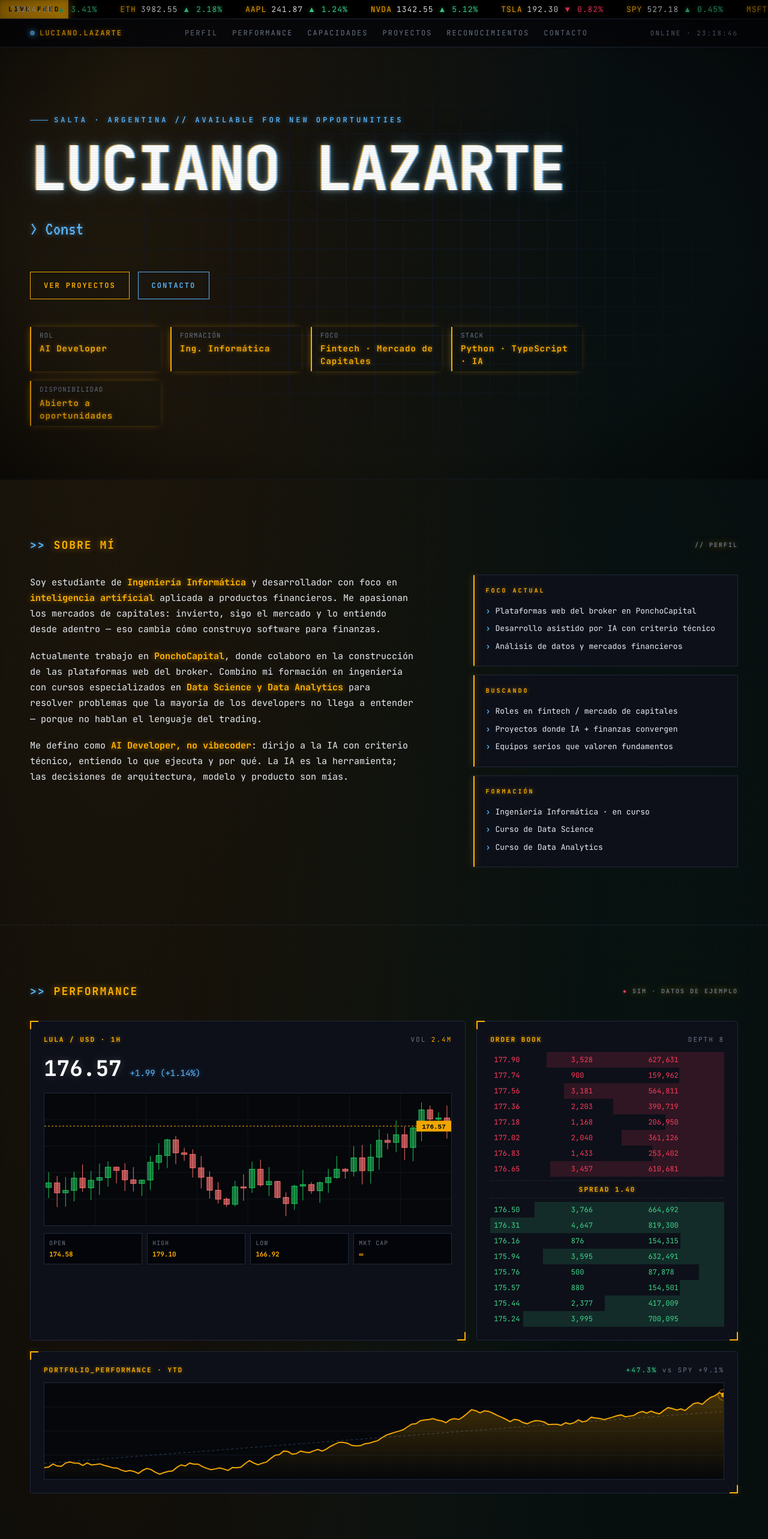
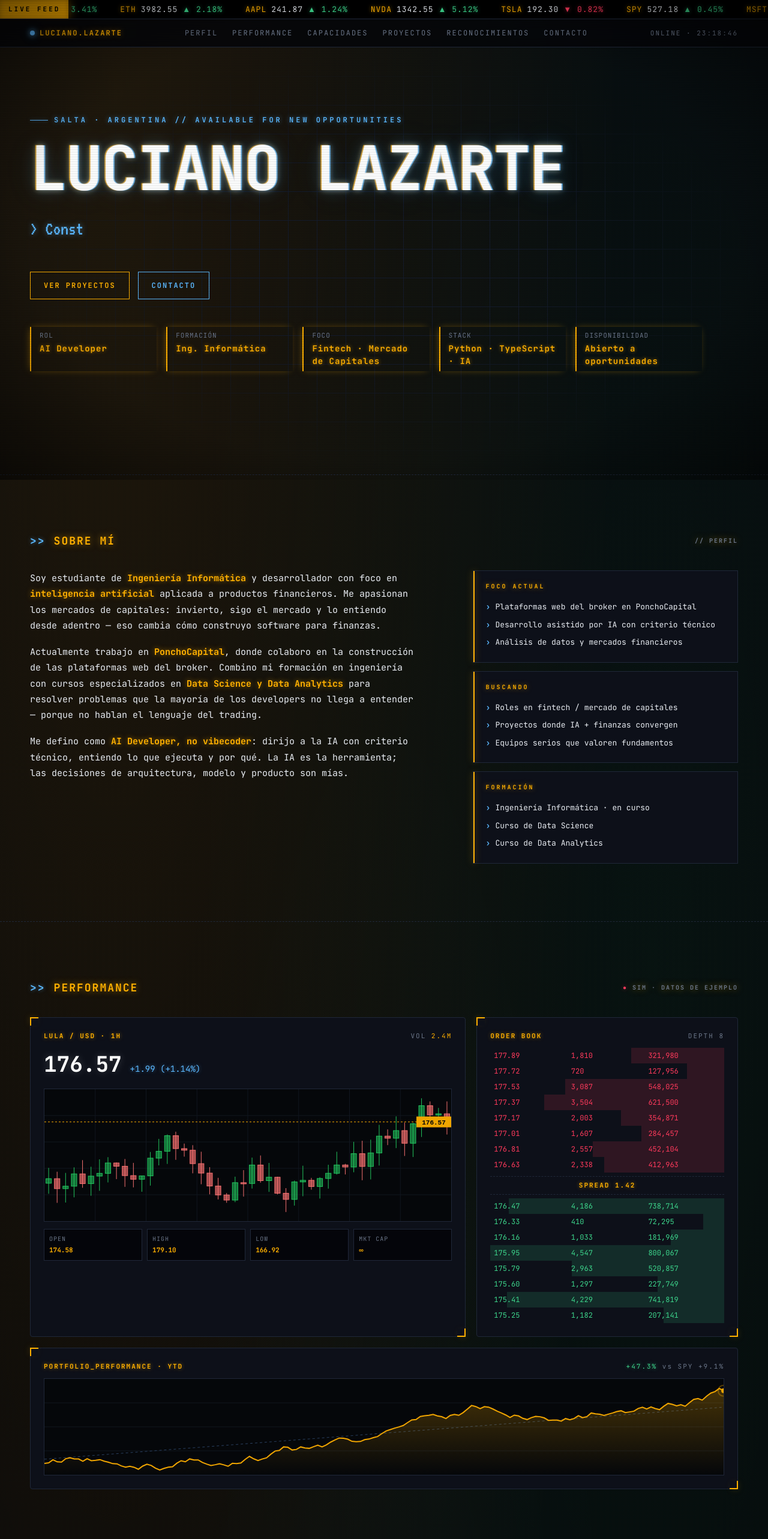
Before and after one commit to Jehp23/luciano-portfolio, a Next.js app: page / in a window 1280 px wide. Shown: the top 2566 px of the page at 60% size. Built offline with nearby package versions, Linux system fonts and the light colour scheme.

Commit message:
fix: polish ticker and hero layout

```diff
--- a/app/globals.css
+++ b/app/globals.css
@@ -132,8 +132,17 @@ a { color: inherit; text-decoration: none; }
   font-size: 11px; letter-spacing: 3px; flex-shrink: 0;
   box-shadow: 0 0 18px rgba(255,176,0,0.55), inset 0 0 8px rgba(0,0,0,0.25);
 }
+.ticker-viewport {
+  flex: 1;
+  min-width: 0;
+  height: 100%;
+  overflow: hidden;
+  display: flex;
+  align-items: center;
+}
 .ticker-track {
   display: flex; gap: 38px; white-space: nowrap; padding-left: 24px;
+  width: max-content;
   animation: scroll-ticker 60s linear infinite;
   font-size: 13px; letter-spacing: 1px;
 }
@@ -258,7 +267,7 @@ nav.main-nav .status { color: var(--dim); font-size: 11px; }
 }
 .btn.alt { color: var(--green); border-color: var(--green); }
 .btn.alt:hover { background: var(--green); color: #000; box-shadow: 0 0 24px var(--green-glow), inset 0 0 18px rgba(255,255,255,0.2); }
-.hero-meta { margin-top: 46px; display: grid; grid-template-columns: repeat(auto-fit,minmax(180px,1fr)); gap: 16px; max-width: 920px; }
+.hero-meta { margin-top: 46px; display: grid; grid-template-columns: repeat(5, minmax(0, 1fr)); gap: 16px; max-width: 1120px; }
 .hero-meta .cell { border-left: 2px solid var(--amber); padding: 6px 14px; font-size: 11px; letter-spacing: 1px; box-shadow: -2px 0 12px -4px var(--amber-glow); }
 .hero-meta .cell .label { color: var(--dim); display: block; margin-bottom: 4px; }
 .hero-meta .cell .val { color: var(--amber); font-size: 14px; font-weight: 700; text-shadow: 0 0 6px var(--amber-glow); }
@@ -394,6 +403,10 @@ footer { border-top: 1px solid var(--border); padding: 24px var(--section-gutter
 
 /* ============ RESPONSIVE ============ */
 @media (max-width: 900px) {
+  .hero-meta {
+    grid-template-columns: repeat(2, minmax(0, 1fr));
+  }
+
   .main-nav-inner {
     flex-wrap: wrap;
     justify-content: center;
--- a/components/MarketPanel.tsx
+++ b/components/MarketPanel.tsx
@@ -4,6 +4,24 @@ import { useEffect, useRef, useState } from "react";
 
 interface Candle {
   o: number; h: number; l: number; c: number;
+}
+
+interface OrderLevel {
+  p: number;
+  s: number;
+}
+
+interface OrderBook {
+  asks: OrderLevel[];
+  bids: OrderLevel[];
+}
+
+const INTEGER_FORMATTER = new Intl.NumberFormat("en-US", {
+  maximumFractionDigits: 0,
+});
+
+function formatInteger(value: number) {
+  return INTEGER_FORMATTER.format(value);
 }
 
 function initCandles(): Candle[] {
@@ -103,7 +121,8 @@ function drawLineChart(canvas: HTMLCanvasElement, series: number[]) {
     ctx.beginPath(); ctx.moveTo(0, i * H / 4); ctx.lineTo(W, i * H / 4); ctx.stroke();
   }
 
-  const max = Math.max(...series), min = Math.min(...series);
+  const max = Math.max(...series);
+  const min = Math.min(...series);
   const yy = (v: number) => H - ((v - min) / (max - min || 1)) * H * 0.85 - H * 0.05;
 
   ctx.strokeStyle = "#2a4060";
@@ -153,7 +172,8 @@ function drawLineChart(canvas: HTMLCanvasElement, series: number[]) {
   });
   ctx.stroke();
 
-  const lx = W, ly = yy(series[series.length - 1]);
+  const lx = W;
+  const ly = yy(series[series.length - 1]);
   ctx.fillStyle = "#f0a500";
   ctx.beginPath(); ctx.arc(lx, ly, 4, 0, Math.PI * 2); ctx.fill();
   ctx.strokeStyle = "rgba(240,165,0,0.35)";
@@ -162,13 +182,31 @@ function drawLineChart(canvas: HTMLCanvasElement, series: number[]) {
   ctx.stroke();
 }
 
-function buildOrderBook(mid: number) {
-  const asks: { p: number; s: number }[] = [];
-  const bids: { p: number; s: number }[] = [];
+function seededNoise(seed: number) {
+  const x = Math.sin(seed * 12.9898) * 43758.5453;
+  return x - Math.floor(x);
+}
+
+function buildOrderBook(mid: number): OrderBook {
+  const asks: OrderLevel[] = [];
+  const bids: OrderLevel[] = [];
+
   for (let i = 0; i < 8; i++) {
-    asks.push({ p: mid + 0.05 + i * 0.18 + Math.random() * 0.05, s: Math.floor(Math.random() * 4500 + 200) });
-    bids.push({ p: mid - 0.05 - i * 0.18 - Math.random() * 0.05, s: Math.floor(Math.random() * 4500 + 200) });
+    const askNoise = seededNoise(mid * 10 + i + 1);
+    const bidNoise = seededNoise(mid * 20 + i + 1);
+    const askSizeNoise = seededNoise(mid * 30 + i + 1);
+    const bidSizeNoise = seededNoise(mid * 40 + i + 1);
+
+    asks.push({
+      p: mid + 0.05 + i * 0.18 + askNoise * 0.05,
+      s: Math.floor(askSizeNoise * 4500 + 200),
+    });
+    bids.push({
+      p: mid - 0.05 - i * 0.18 - bidNoise * 0.05,
+      s: Math.floor(bidSizeNoise * 4500 + 200),
+    });
   }
+
   return { asks, bids };
 }
 
@@ -182,7 +220,7 @@ export default function MarketPanel() {
   const [delta, setDelta] = useState({ text: "+12.84 (+7.36%)", up: true });
   const [high, setHigh] = useState("189.12");
   const [low, setLow] = useState("172.30");
-  const [orderBook, setOrderBook] = useState(() => buildOrderBook(187.42));
+  const [orderBook, setOrderBook] = useState<OrderBook>(() => buildOrderBook(187.42));
 
   useEffect(() => {
     const candleCanvas = candleCanvasRef.current;
@@ -286,7 +324,7 @@ export default function MarketPanel() {
             <span>DEPTH 8</span>
           </div>
           <div className="order-book">
-            {orderBook && (() => {
+            {(() => {
               const { asks, bids } = orderBook;
               const maxS = Math.max(...asks.map((a) => a.s), ...bids.map((b) => b.s));
               const spread = asks[asks.length - 1]?.p - bids[0]?.p;
@@ -295,8 +333,8 @@ export default function MarketPanel() {
                   {[...asks].reverse().map((a, i) => (
                     <div key={`ask-${i}`} className="ob-row ask">
                       <span>{a.p.toFixed(2)}</span>
-                      <span>{a.s.toLocaleString()}</span>
-                      <span>{(a.p * a.s).toLocaleString(undefined, { maximumFractionDigits: 0 })}</span>
+                      <span>{formatInteger(a.s)}</span>
+                      <span>{formatInteger(a.p * a.s)}</span>
                       <div className="ob-bar" style={{ width: `${(a.s / maxS) * 100}%` }} />
                     </div>
                   ))}
@@ -304,8 +342,8 @@ export default function MarketPanel() {
                   {bids.map((b, i) => (
                     <div key={`bid-${i}`} className="ob-row bid">
                       <span>{b.p.toFixed(2)}</span>
-                      <span>{b.s.toLocaleString()}</span>
-                      <span>{(b.p * b.s).toLocaleString(undefined, { maximumFractionDigits: 0 })}</span>
+                      <span>{formatInteger(b.s)}</span>
+                      <span>{formatInteger(b.p * b.s)}</span>
                       <div className="ob-bar" style={{ width: `${(b.s / maxS) * 100}%` }} />
                     </div>
                   ))}
--- a/components/Ticker.tsx
+++ b/components/Ticker.tsx
@@ -25,10 +25,12 @@ export default function Ticker() {
   return (
     <div className="ticker">
       <div className="ticker-label">LIVE FEED</div>
-      <div className="ticker-track">
-        {items.map(([sym, price, delta], i) => (
-          <TickerItem key={`${sym}-${i}`} sym={sym} price={price} delta={delta} />
-        ))}
+      <div className="ticker-viewport">
+        <div className="ticker-track">
+          {items.map(([sym, price, delta], i) => (
+            <TickerItem key={`${sym}-${i}`} sym={sym} price={price} delta={delta} />
+          ))}
+        </div>
       </div>
     </div>
   );
```
